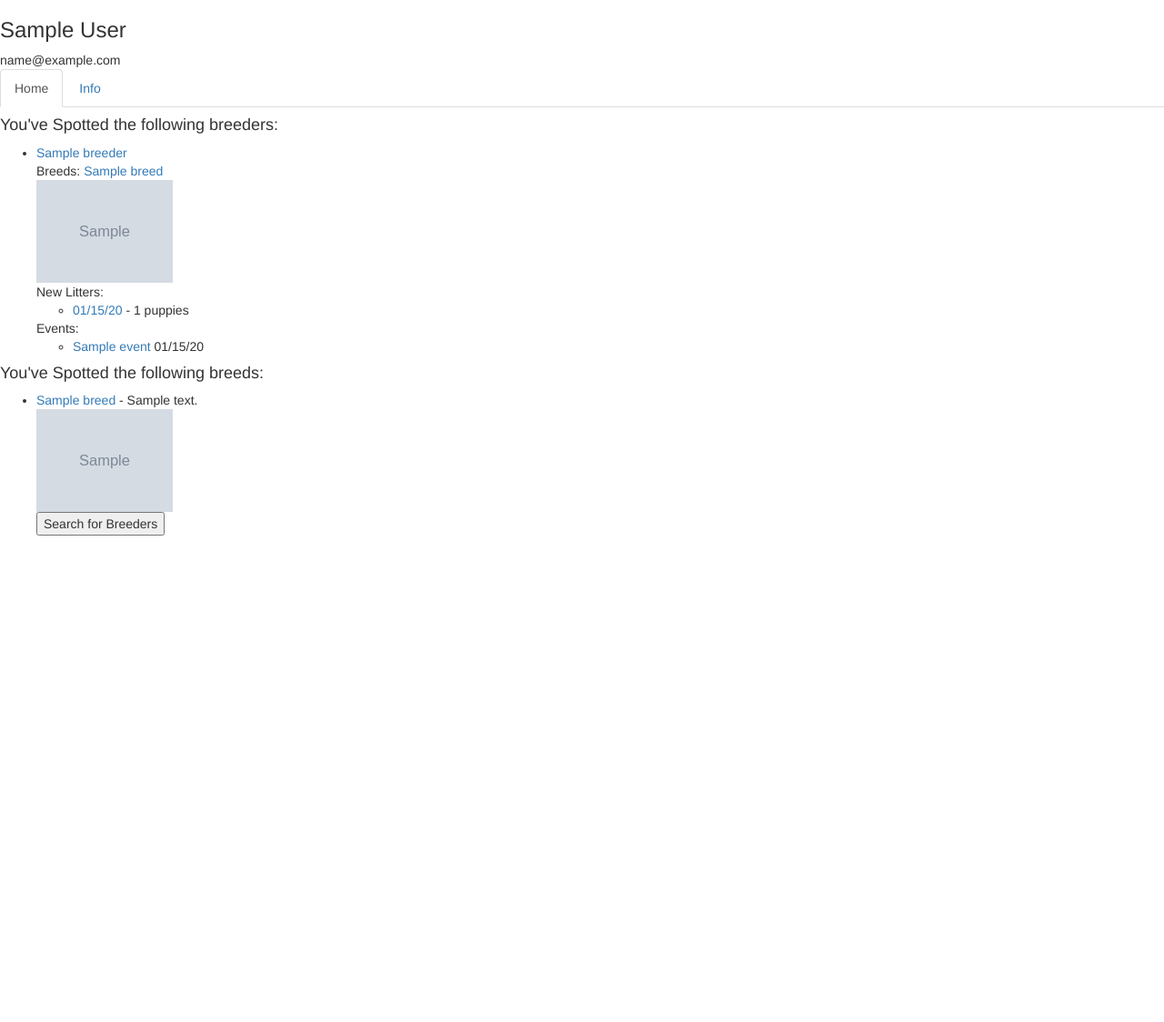
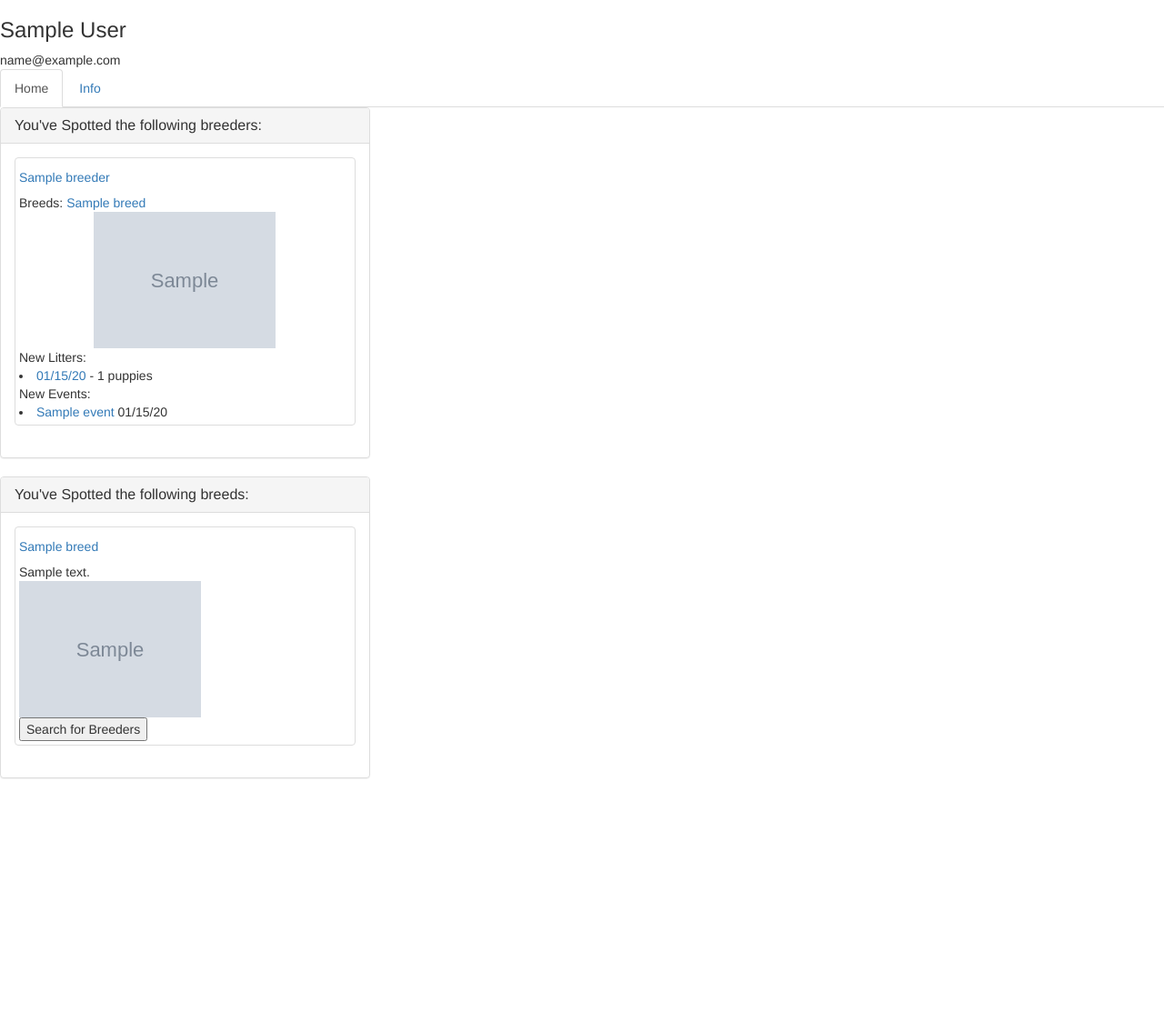
Before and after one commit to mbiannaccone/spot, a Flask app: page /users/1 in a window 1280 px wide. Shown: the part 55-1179 px from the top of the page at 91% size. Before the commit the page ends 644 px from the top, so only its background shows below. Run offline with Flask 2, Linux system fonts and the light colour scheme; the visitor is signed in with stand-in values (Sample User, id 1); tables that the repository leaves empty hold one stand-in row (values such as "Sample post"); grey boxes marked "Sample" are stand-in pictures; some libraries are stand-ins or nearby versions.

Commit message:
Updates to pages for photo galleries and thumbnails

```diff
--- a/requirements.txt
+++ b/requirements.txt
@@ -1,6 +1,8 @@
 appdirs==1.4.3
+bcrypt==3.1.3
 beautifulsoup4==4.5.3
 blinker==1.4
+cffi==1.10.0
 click==6.7
 Flask==0.12.1
 Flask-DebugToolbar==0.10.1
@@ -13,6 +15,7 @@ MarkupSafe==1.0
 packaging==16.8
 pkg-resources==0.0.0
 psycopg2==2.7.1
+pycparser==2.17
 pyparsing==2.2.0
 requests==2.13.0
 six==1.10.0
--- a/server.py
+++ b/server.py
@@ -449,7 +449,7 @@ def dog_info(breeder_id, dog_id):
 
     breeder = Breeder.query.get(breeder_id)
     dog = Dog.query.get(dog_id)
-    awards = dog.awards
+    awards = [(award.date, award) for award in dog.awards]
     photos = dog.photos
     litters = Litter.query.filter((Litter.dam_id == dog.dog_id) |
                                   (Litter.sire_id == dog.dog_id)
--- a/templates/litter-info.html
+++ b/templates/litter-info.html
@@ -12,11 +12,11 @@
 
 <div>
     {% if user in users_spots %}
-        <div>You've spotted this breeder!</div>
+        <span>You've spotted this breeder!</span>
     {% else %}
-        <h5>spot this breeder</h5>
+        <span>spot this breeder</span>
         <form action="/breeder-spot", method="POST">
-            <button type="submit">spot</button>
+            <input type="image" src="/static/img/paw.png" width="35">
             <input type="hidden" name="breeder" value=" {{ breeder.breeder_id }}">
         </form>
     {% endif %}
--- a/templates/user-info.html
+++ b/templates/user-info.html
@@ -14,11 +14,16 @@
 
 <div class="tab-content">
     <div id="home" class="tab-pane fade in active">
-        <h4>You've Spotted the following breeders:</h4>
+        <div class="row">
+            <div class="col-sm-6 col-md-4">
+                <div class="panel panel-default">
+                    <div class="panel-heading">
+                        <h4 class="panel-title">You've Spotted the following breeders:</h4>
+                    </div>
+                    <div class="panel-body">
                         {% for breeder, litters in breeder_spots %}
-            <ul>
-                <li>
-                    <a href='/breeders/{{ breeder.breeder_id }}'>{{ breeder.name }}</a>
+                        <div class="thumbnail">
+                            <a href='/breeders/{{ breeder.breeder_id }}'><h5>{{ breeder.name }}</h5></a>
                             <div>Breeds:
                                 {% for group in litters|groupby('breed') %}
                                     {% if loop.last %}
@@ -28,41 +33,43 @@
                                     {% endif %}
                                 {% endfor %}
                             </div>
-                    <img src="{{ (breeder.photos|random).photo }}" width="150">
+                            <img src="{{ (breeder.photos|random).photo }}" width="200">
                             <div>New Litters:</div>
-                    <ul>
                             <div>{% for litter in litters %}
                                 {% if litter.date_available > date_filter %}
                                     <li><a href='/breeders/{{ breeder.breeder_id }}/litters/{{ litter.litter_id }}'>{{ litter.date_born.strftime('%m/%d/%y') }}</a> - {{ litter.num_pups }} puppies</li>
                                 {% endif %}
                             {% endfor %}</div>
-                    </ul>
-                    <div>Events:</div>
-                    <ul>
+                            <div>New Events:</div>
                                 <div>{% for event in breeder.events %}
                                         {% if event.date > date_filter %}
                                             <li><a href='/breeders/{{ breeder.breeder_id }}/events/{{ event.event_id }}'>{{ event.name }}</a> {{ event.date.strftime('%m/%d/%y') }}</li>
                                         {% endif %}
                                     {% endfor %}
                                 </div>
-                    </ul>
-                </li>
-            </ul>
+                        </div>
                         {% endfor %}
-        <h4>You've Spotted the following breeds:</h4>
+                    </div>
+                </div>
+                <div class="panel panel-default">
+                    <div class="panel-heading"><h4 class="panel-title">You've Spotted the following breeds:</h4></div>
+                    <div class="panel-body">
                         {% for breed in breed_spots %}
-            <ul>
-                <li>
-                    <a href='/breeds/{{ breed.breed_id }}'>{{ breed.name }}</a> - {{ breed.description }}
-                    <div><img src='{{ breed.photo }}' width="150"></div>
+                        <div class="thumbnail">
+                            <a href='/breeds/{{ breed.breed_id }}'><h5>{{ breed.name }}</h5></a>
+                            <div>{{ breed.description }}</div>
+                            <div><img src='{{ breed.photo }}' width="200"></div>
                             <form action='/breeder-search'>
                                 <input type="submit" name="search" value="Search for Breeders">
                                 <input type="hidden" name="breed" value="{{ breed.breed_id }}">
                                 <input type="hidden" name="location" value="{{ user.zipcode }}">
                             </form>
-                </li>
-            </ul>
+                        </div>
                         {% endfor %}
+                    </div>
+                </div>
+            </div>
+        </div>
     </div>
 
     <div id="info" class="tab-pan fade">
```
Also changed, not shown: templates/dog-info.html (+11 -11 lines). Lines whose indentation alone changed are shown as unchanged.
